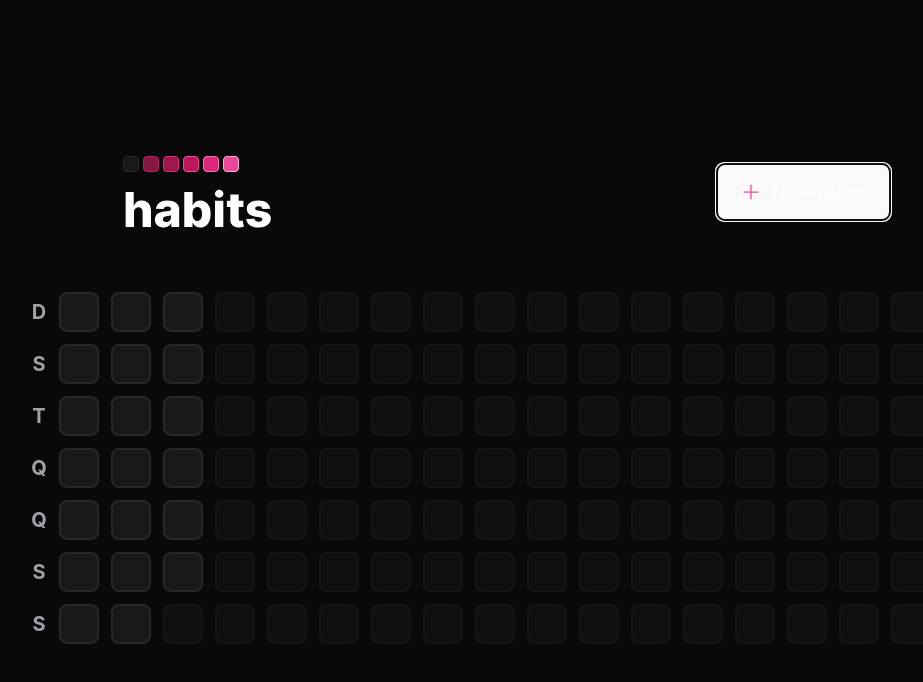
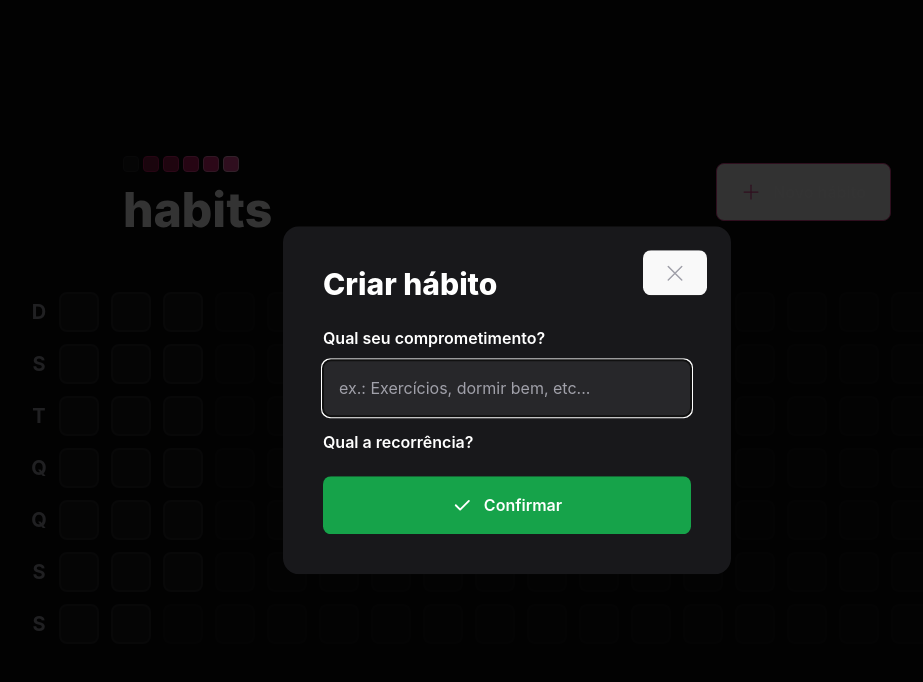
Before and after one commit to NaiaraBorges/habits, a React (Vite) app in the folder web/: page / in a window 1280 px wide. Both pictures are taken after a click on the button "Novo hábito". Shown: the top 682 px of the page, without its empty margins (133-1056 px from the left). Built offline with nearby package versions, Linux system fonts and the light colour scheme.

Commit message:
Criando Modal de criação de hábitos

```diff
--- a/web/package.json
+++ b/web/package.json
@@ -9,6 +9,7 @@
     "preview": "vite preview"
   },
   "dependencies": {
+    "@radix-ui/react-dialog": "^1.0.2",
     "dayjs": "^1.11.7",
     "phosphor-react": "^1.4.1",
     "react": "^18.2.0",
--- a/web/src/components/Header.tsx
+++ b/web/src/components/Header.tsx
@@ -1,17 +1,39 @@
-import { Plus } from "phosphor-react";
+import { Plus, X } from "phosphor-react";
+import * as Dialog from '@radix-ui/react-dialog';
 
 import logoImage from "../assets/logo.svg";
+import { NewHabitForm } from "./NewHabitForm";
 
 export function Header() {
+
   return(
     <div className="w-full max-w-3xl mx-auto flex items-center justify-between">
     <img src={logoImage} alt="Habits" />
-    <button
+
+    <Dialog.Root>
+    <Dialog.Trigger
       type="button"
       className="border border-pink-500 font-semibold rounded-lg px-6 py-4 flex items-center gap-3 hover:border-pink-300"
     >
       <Plus size={20} className="text-pink-500" /> Novo hábito
-    </button>
+    </Dialog.Trigger>
+
+    <Dialog.Portal>
+      <Dialog.Overlay className="w-screen h-screen bg-black/80 fixed inset-0" />
+
+      <Dialog.Content className="absolute p-10 bg-zinc-900 rounded-2xl w-full max-w-md top-1/2 left-1/2 -translate-x-1/2 -translate-y-1/2">
+        <Dialog.Close className="absolute right-6 top-6 text-zinc-400 hover:text-zinc-200">
+          <X size={24} aria-label="Fechar" />
+        </Dialog.Close>
+
+        <Dialog.Title className="text-3xl leading-tight font-extrabold">
+          Criar hábito
+        </Dialog.Title>
+
+        <NewHabitForm />
+      </Dialog.Content>
+    </Dialog.Portal>
+    </Dialog.Root>
   </div>
   )
 }
--- /dev/null
+++ b/web/src/components/NewHabitForm.tsx
@@ -0,0 +1,28 @@
+import { Check } from "phosphor-react";
+
+export function NewHabitForm() {
+  return(
+    <form className="w-full  flex flex-col mt-6">
+      <label htmlFor="title" className="font-semibold leading-tight">
+        Qual seu comprometimento?
+      </label>
+
+      <input
+        type="text"
+        id="title"
+        placeholder="ex.: Exercícios, dormir bem, etc..."
+        className="p-4 rounded-lg mt-3 bg-zinc-800 text-white placeholder:text-zinc-400"
+        autoFocus
+      />
+
+      <label htmlFor="" className="font-semibold leading-tight mt-4">
+        Qual a recorrência?
+      </label>
+
+      <button type="submit" className="mt-6 rounded-lg p-4 flex items-center justify-center gap-3 font-semibold bg-green-600 hover:bg-green-500">
+        <Check size={20} weight="bold" />
+        Confirmar
+      </button>
+    </form>
+  )
+}
```
Also changed, not shown: 1 other file (tests, documents, lock files or other folders).
